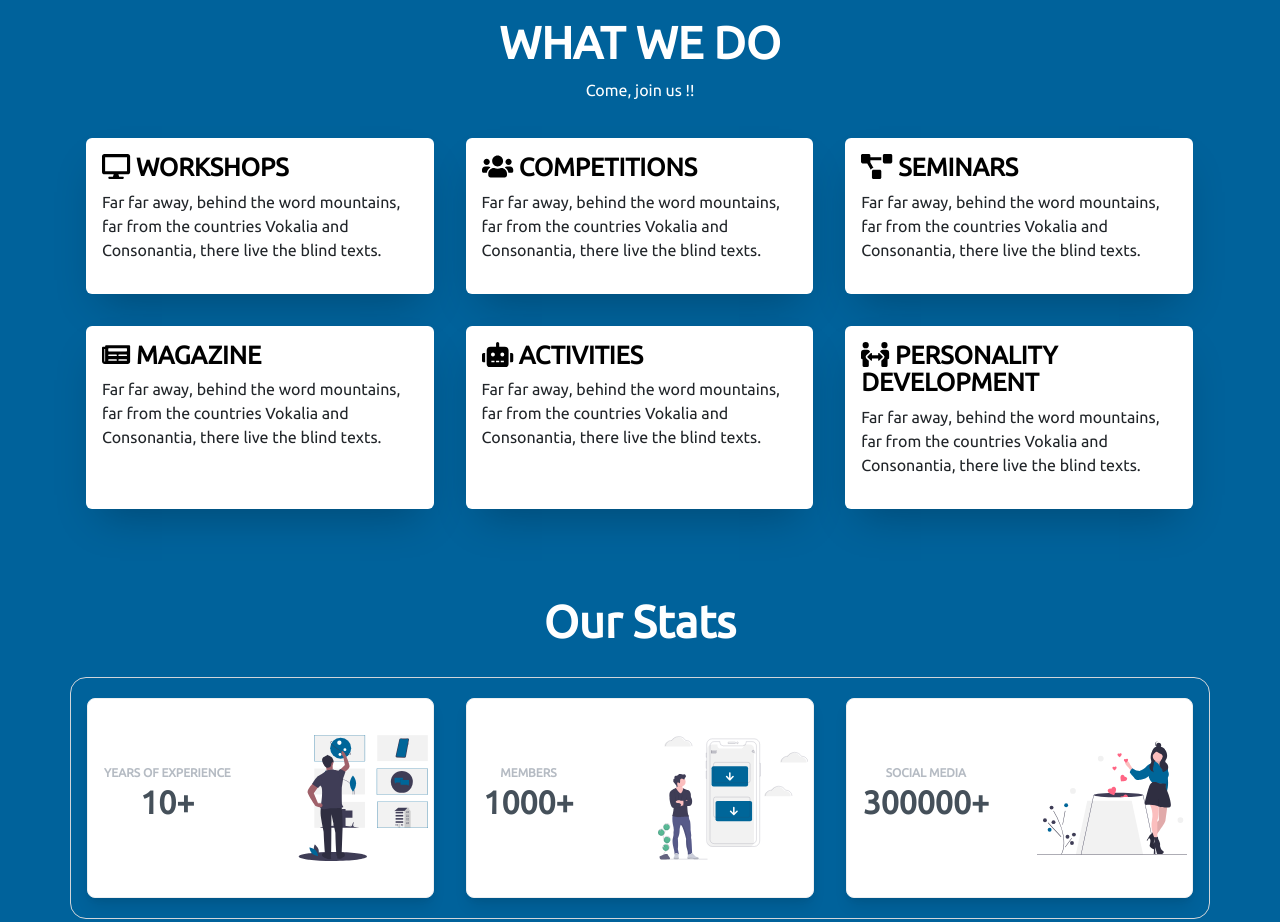
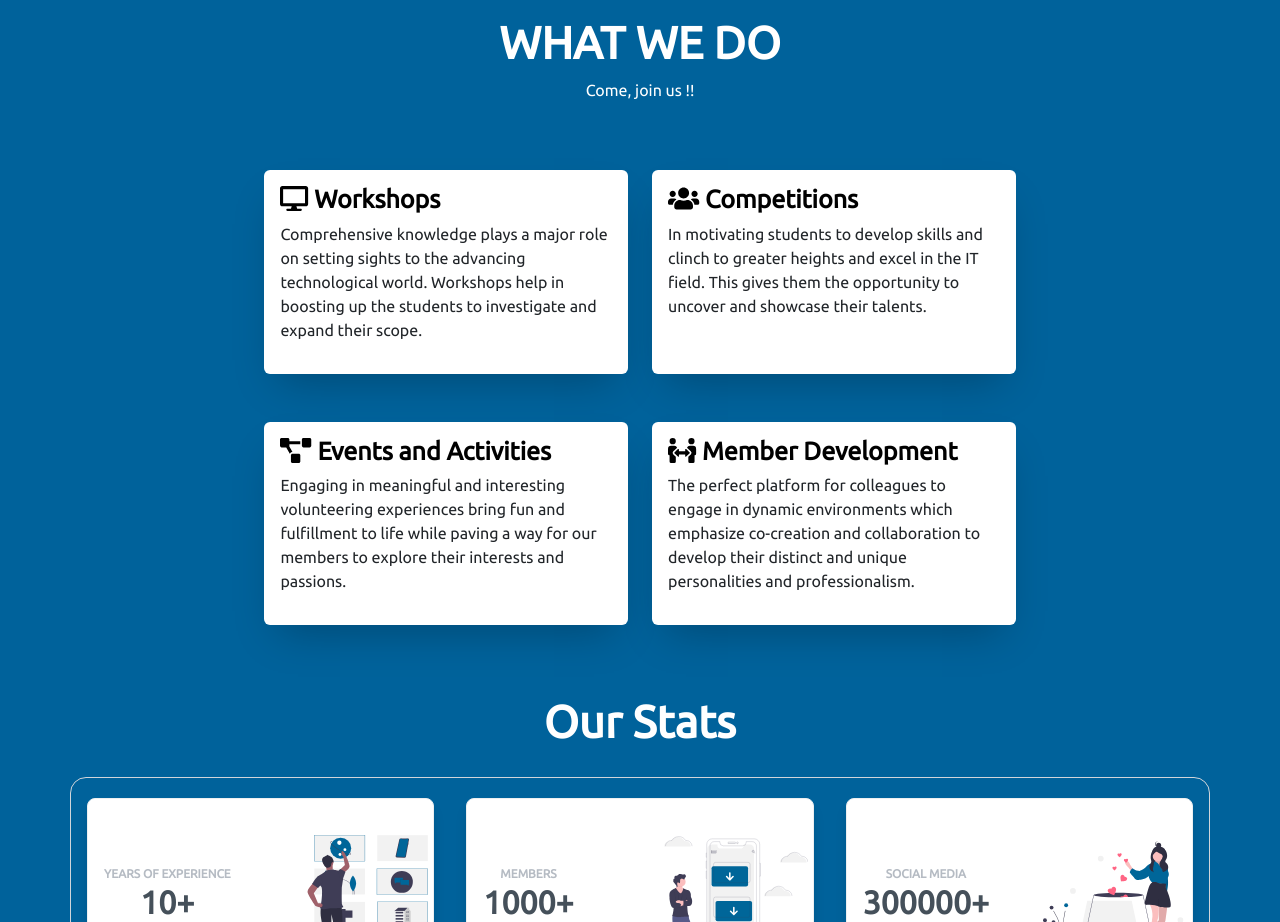
Before and after one commit to IEEEUCSC/ucsc-official, a React (Create React App) app: page / in a window 1280 px wide. Shown: the part 1500-2422 px from the top of the page. Built offline with nearby package versions, Linux system fonts and the light colour scheme; a web font is replaced by a local one.

Commit message:
Add Files

```diff
--- a/public/index.html
+++ b/public/index.html
@@ -24,7 +24,7 @@
       work correctly both with client-side routing and a non-root public URL.
       Learn how to configure a non-root public URL by running `npm run build`.
     -->
-    <title>React App</title>
+    <title>IEEE Student Branch of UCSC | Home</title>
   </head>
   <body>
     <noscript>You need to enable JavaScript to run this app.</noscript>
--- a/src/components/Landing/Stat/index.css
+++ b/src/components/Landing/Stat/index.css
@@ -279,7 +279,6 @@
   }
   .cards-y {
     display: flex;
-    padding: 1rem;
     width: 100%;
   }
   @media (min-width: 40rem) {
--- a/src/components/Landing/Stat/index.js
+++ b/src/components/Landing/Stat/index.js
@@ -17,12 +17,13 @@ const Stat = () => {
 
                 </div>
                 <div className="container container-y">
+                    <div className="row rows-cols-5 mt-5 justify-content-center">
                         <div className="cards cards-y">
                             <div className="card-item card-item-y">
 
                                 <div className="card-info card-info-y">
-                                <h2 className="card-title card-title-y"><FontAwesomeIcon icon={faDesktop} /> WORKSHOPS</h2>
-                                <p className="card-intro card-intro-y">Far far away, behind the word mountains, far from the countries Vokalia and Consonantia, there live the blind texts.</p>
+                                    <h2 className="card-title card-title-y"><FontAwesomeIcon icon={faDesktop} /> Workshops</h2>
+                                    <p className="card-intro card-intro-y">Comprehensive knowledge plays a major role on  setting  sights to the  advancing technological world. Workshops help in  boosting  up the students to investigate and expand their scope.</p>
                                 </div>
                             </div>
                         </div>
@@ -30,8 +31,19 @@ const Stat = () => {
                             <div className="card-item card-item-y">
 
                                 <div className="card-info card-info-y">
-                                <h2 className="card-title card-title-y"><FontAwesomeIcon icon={faUsers} /> COMPETITIONS</h2>
-                                <p className="card-intro card-intro-y">Far far away, behind the word mountains, far from the countries Vokalia and Consonantia, there live the blind texts.</p>
+                                    <h2 className="card-title card-title-y"><FontAwesomeIcon icon={faUsers} /> Competitions</h2>
+                                    <p className="card-intro card-intro-y">In motivating students to develop skills and clinch to greater heights and excel in the IT field. This gives them the opportunity to  uncover and showcase their talents.</p>
+                                </div>
+                            </div>
+                        </div>
+                    </div>
+                    <div className="row rows-cols-5 mt-5 justify-content-center">
+                        <div className="cards cards-y">
+                            <div className="card-item card-item-y">
+
+                                <div className="card-info card-info-y">
+                                    <h2 className="card-title card-title-y"><FontAwesomeIcon icon={faProjectDiagram} /> Events and Activities</h2>
+                                    <p className="card-intro card-intro-y">Engaging in meaningful and interesting volunteering experiences bring fun and fulfillment to life while paving a way for our members to explore their interests and passions.</p>
                                 </div>
                             </div>
                         </div>
@@ -39,35 +51,9 @@ const Stat = () => {
                             <div className="card-item card-item-y">
 
                                 <div className="card-info card-info-y">
-                                <h2 className="card-title card-title-y"><FontAwesomeIcon icon={faProjectDiagram} /> SEMINARS</h2>
-                                <p className="card-intro card-intro-y">Far far away, behind the word mountains, far from the countries Vokalia and Consonantia, there live the blind texts.</p>
+                                    <h2 className="card-title card-title-y"><FontAwesomeIcon icon={faPeopleArrows} /> Member Development</h2>
+                                    <p className="card-intro card-intro-y">The perfect platform for colleagues to engage in dynamic environments which emphasize co-creation and collaboration to develop their distinct and unique personalities and professionalism.</p>
                                 </div>
-                        </div>
-                    </div>
-                    <div className="cards cards-y">
-                        <div className="card-item card-item-y">
-
-                            <div className="card-info card-info-y">
-                                <h2 className="card-title card-title-y"><FontAwesomeIcon icon={faNewspaper} /> MAGAZINE</h2>
-                                <p className="card-intro card-intro-y">Far far away, behind the word mountains, far from the countries Vokalia and Consonantia, there live the blind texts.</p>
-                            </div>
-                        </div>
-                    </div>
-                    <div className="cards cards-y">
-                        <div className="card-item card-item-y">
-
-                            <div className="card-info card-info-y">
-                                <h2 className="card-title card-title-y"><FontAwesomeIcon icon={faRobot} /> ACTIVITIES</h2>
-                                <p className="card-intro card-intro-y">Far far away, behind the word mountains, far from the countries Vokalia and Consonantia, there live the blind texts.</p>
-                            </div>
-                        </div>
-                    </div>
-                    <div className="cards cards-y">
-                        <div className="card-item card-item-y">
-
-                            <div className="card-info card-info-y">
-                                <h2 className="card-title card-title-y"><FontAwesomeIcon icon={faPeopleArrows} /> PERSONALITY DEVELOPMENT</h2>
-                                <p className="card-intro card-intro-y">Far far away, behind the word mountains, far from the countries Vokalia and Consonantia, there live the blind texts.</p>
                             </div>
                         </div>
                     </div>
```
Also changed, not shown: 1 other file (tests, documents, lock files or other folders). Lines whose indentation alone changed are shown as unchanged.
